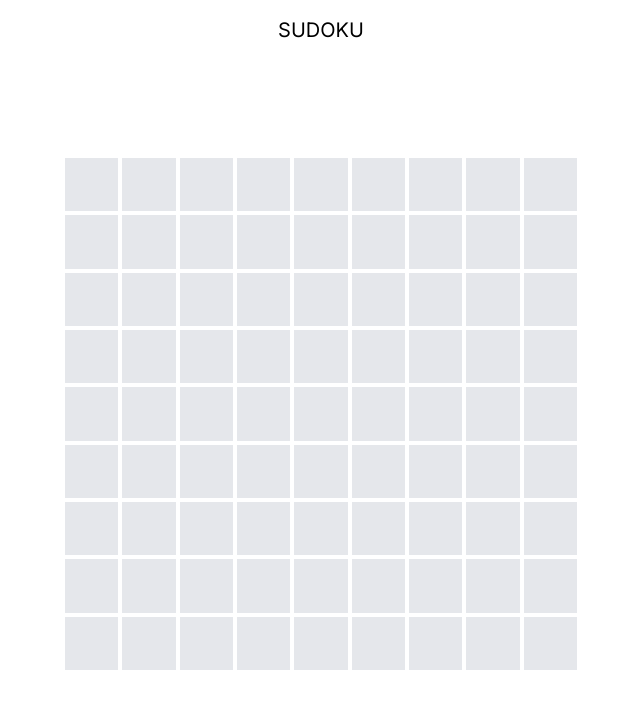
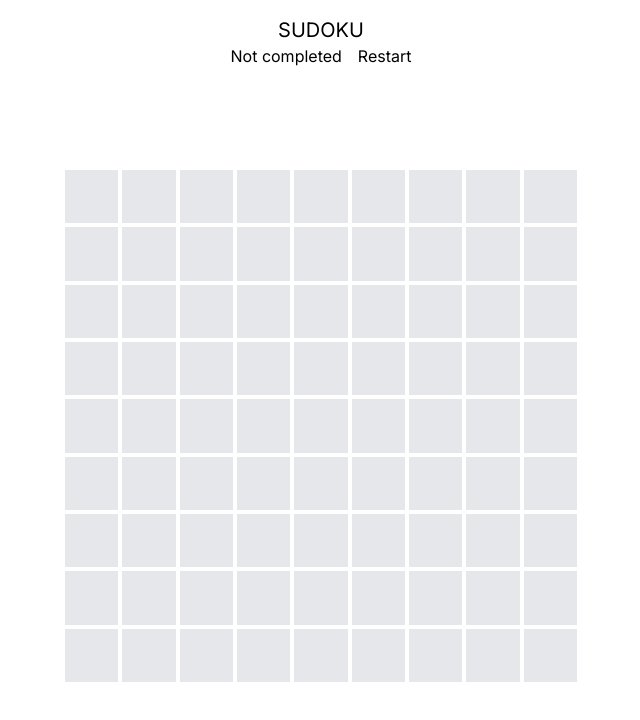
Before and after one commit to vamonke/sudoku, a Next.js app: page / in a window 1280 px wide. Shown: the top 720 px of the page, without its empty margins (319-959 px from the left). Built offline with nearby package versions, Linux system fonts and the light colour scheme; no server answers; the database is empty.

Commit message:
Add game restart

```diff
--- a/app/page.tsx
+++ b/app/page.tsx
@@ -26,11 +26,24 @@ export default function Home() {
     setGame(puzzle);
   };
 
+  const restart = () => {
+    setGame((prevGame) => {
+      const newGame = prevGame.map((cell) => {
+        if (cell.type === "prefilled") return cell;
+        return { ...cell, value: null };
+      });
+      return newGame;
+    });
+  };
+
   return (
     <main className="flex flex-col h-full">
-      <div className="flex flex-col justify-center items-center p-4">
-        <h1 className="text-xl">SUDOKU</h1>
-        <div>{result ? "Completed" : ""}</div>
+      <div className="p-4">
+        <h1 className="text-xl text-center">SUDOKU</h1>
+        <div className="flex flex-row gap-4 justify-center items-center">
+          <div>{result ? "Completed" : "Not completed"}</div>
+          <button onClick={restart}>Restart</button>
+        </div>
       </div>
       <div className="grow flex flex-col justify-center items-center pb-8">
         <div className="aspect-square" style={{ height: 512, width: 512 }}>
```
